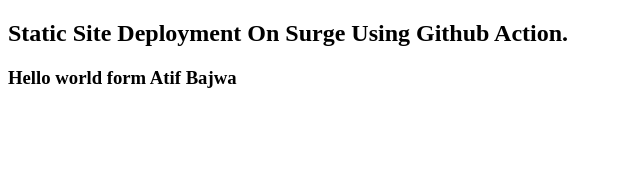
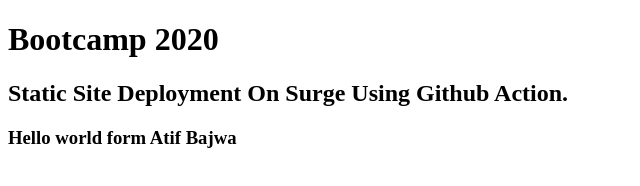
Before and after one commit to atifbajwa/Assignment-1, a plain HTML site: page index.html in a window 1280 px wide. Shown: the whole page, without its empty margins (0-640 px from the left). Drawn offline with Linux system fonts and the light colour scheme.

Commit message:
update index.html

```diff
--- a/index.html
+++ b/index.html
@@ -6,7 +6,9 @@
     <title>Assignment - 01</title>
 </head>
 <body>
+    <h1>Bootcamp 2020</h1>
     <h2>Static Site Deployment On Surge Using Github Action.</h2>
     <h3>Hello world form Atif Bajwa</h3>
+
 </body>
 </html>
```
